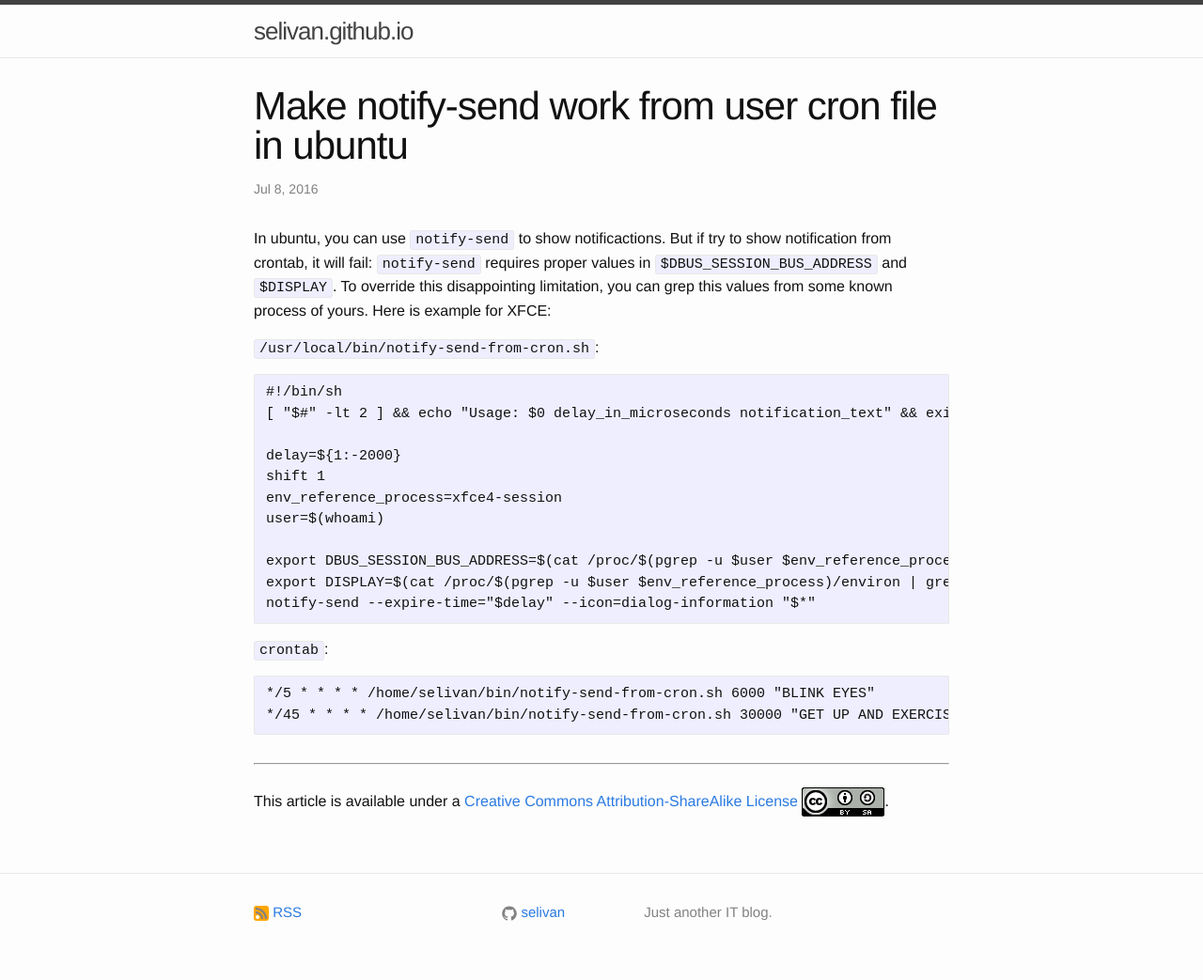
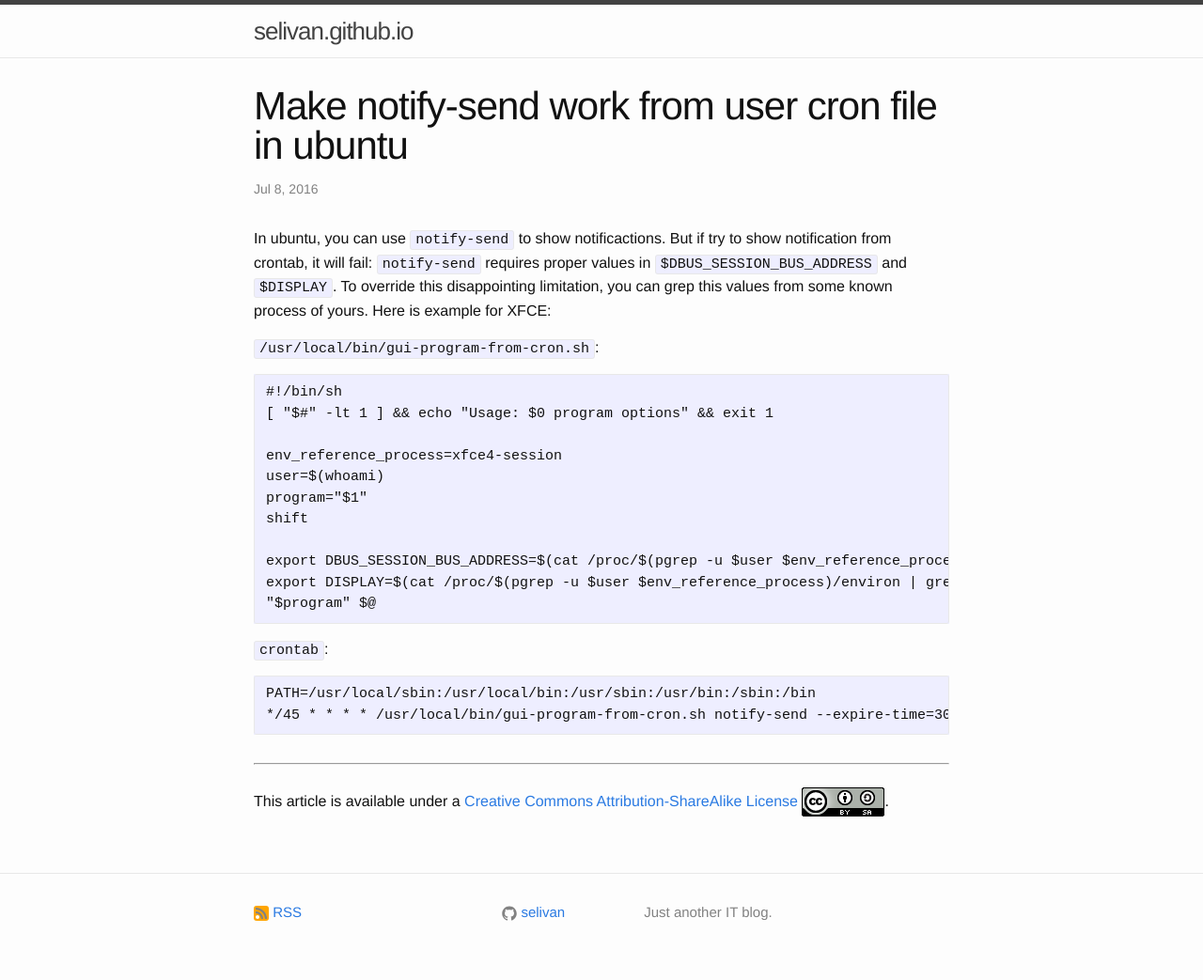
Before and after one commit to selivan/selivan.github.io, a Jekyll site: the page built from _posts/2016-07-08-notify-send-from-cron-in-ubuntu.md, in a window 1280 px wide. Shown: the whole page at 94% size. Built offline with Jekyll 4.4.1, drawn with Linux system fonts in a browser that asks for light colours; comment, search, counter and statistics services are not loaded.

Commit message:
update article: 2016-07-08-notify-send-from-cron-in-ubuntu.md

````diff
--- a/_posts/2016-07-08-notify-send-from-cron-in-ubuntu.md
+++ b/_posts/2016-07-08-notify-send-from-cron-in-ubuntu.md
@@ -5,25 +5,25 @@ tags: notify-send,ubuntu,desktop
 ---
 In ubuntu, you can use `notify-send` to show notificactions. But if try to show notification from crontab, it will fail: `notify-send` requires proper values in `$DBUS_SESSION_BUS_ADDRESS` and `$DISPLAY`. To override this disappointing limitation, you can grep this values from some known process of yours. Here is example for XFCE:
 
-`/usr/local/bin/notify-send-from-cron.sh`:
+`/usr/local/bin/gui-program-from-cron.sh`:
 
 ```
 #!/bin/sh
-[ "$#" -lt 2 ] && echo "Usage: $0 delay_in_microseconds notification_text" && exit 1
+[ "$#" -lt 1 ] && echo "Usage: $0 program options" && exit 1
 
-delay=${1:-2000}
-shift 1
 env_reference_process=xfce4-session
 user=$(whoami)
+program="$1"
+shift
 
 export DBUS_SESSION_BUS_ADDRESS=$(cat /proc/$(pgrep -u $user $env_reference_process)/environ | grep -z DBUS | sed 's/DBUS_SESSION_BUS_ADDRESS=//')
 export DISPLAY=$(cat /proc/$(pgrep -u $user $env_reference_process)/environ | grep -z DISPLAY | sed 's/DISPLAY=//')
-notify-send --expire-time="$delay" --icon=dialog-information "$*"
+"$program" $@
 ```
 
 `crontab`:
 
 ```
-*/5 * * * * /home/selivan/bin/notify-send-from-cron.sh 6000 "BLINK EYES"
-*/45 * * * * /home/selivan/bin/notify-send-from-cron.sh 30000 "GET UP AND EXERCISE"
+PATH=/usr/local/sbin:/usr/local/bin:/usr/sbin:/usr/bin:/sbin:/bin
+*/45 * * * * /usr/local/bin/gui-program-from-cron.sh notify-send --expire-time=30000 --icon=dialog-information "GET UP AND EXERCISE"
 ```
````
